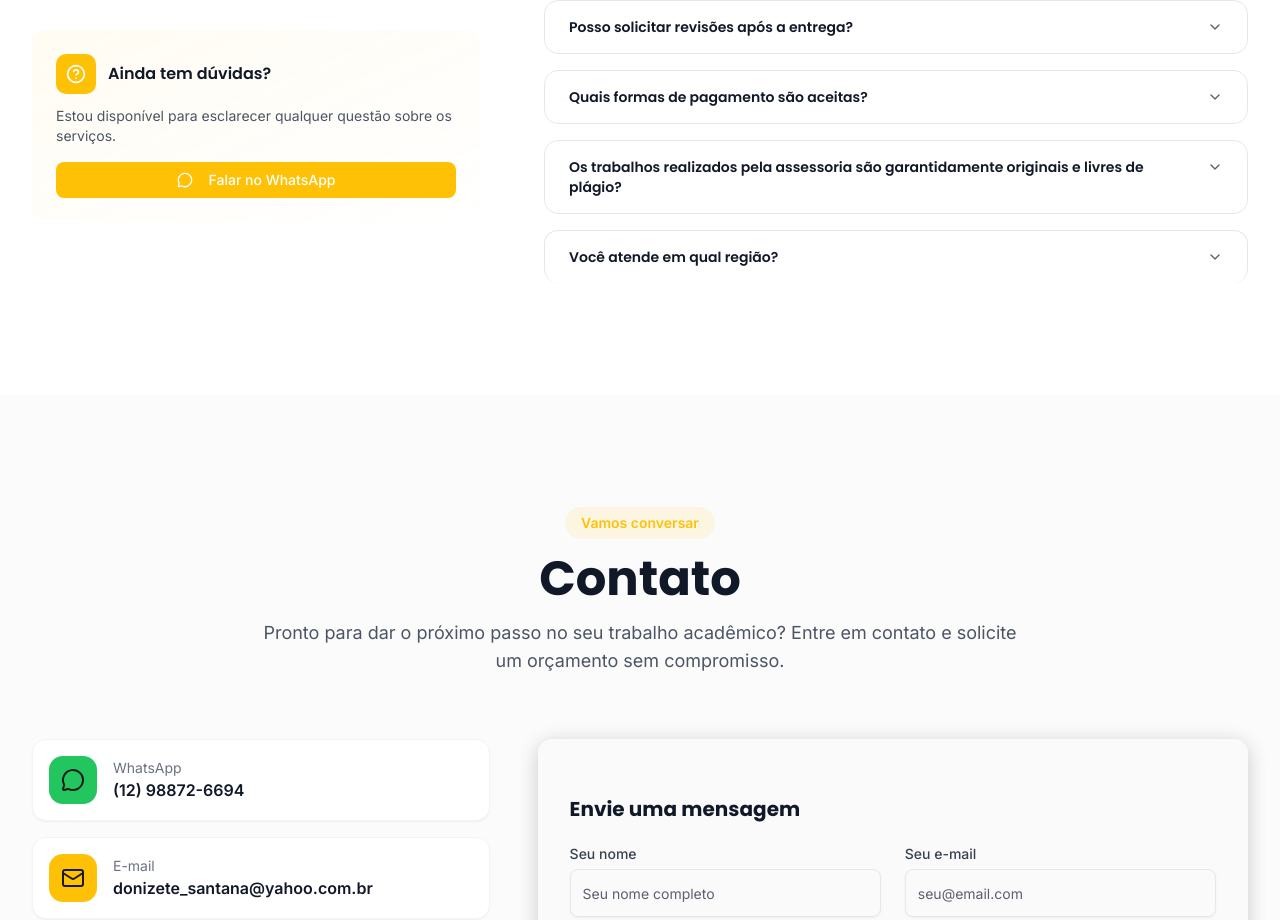
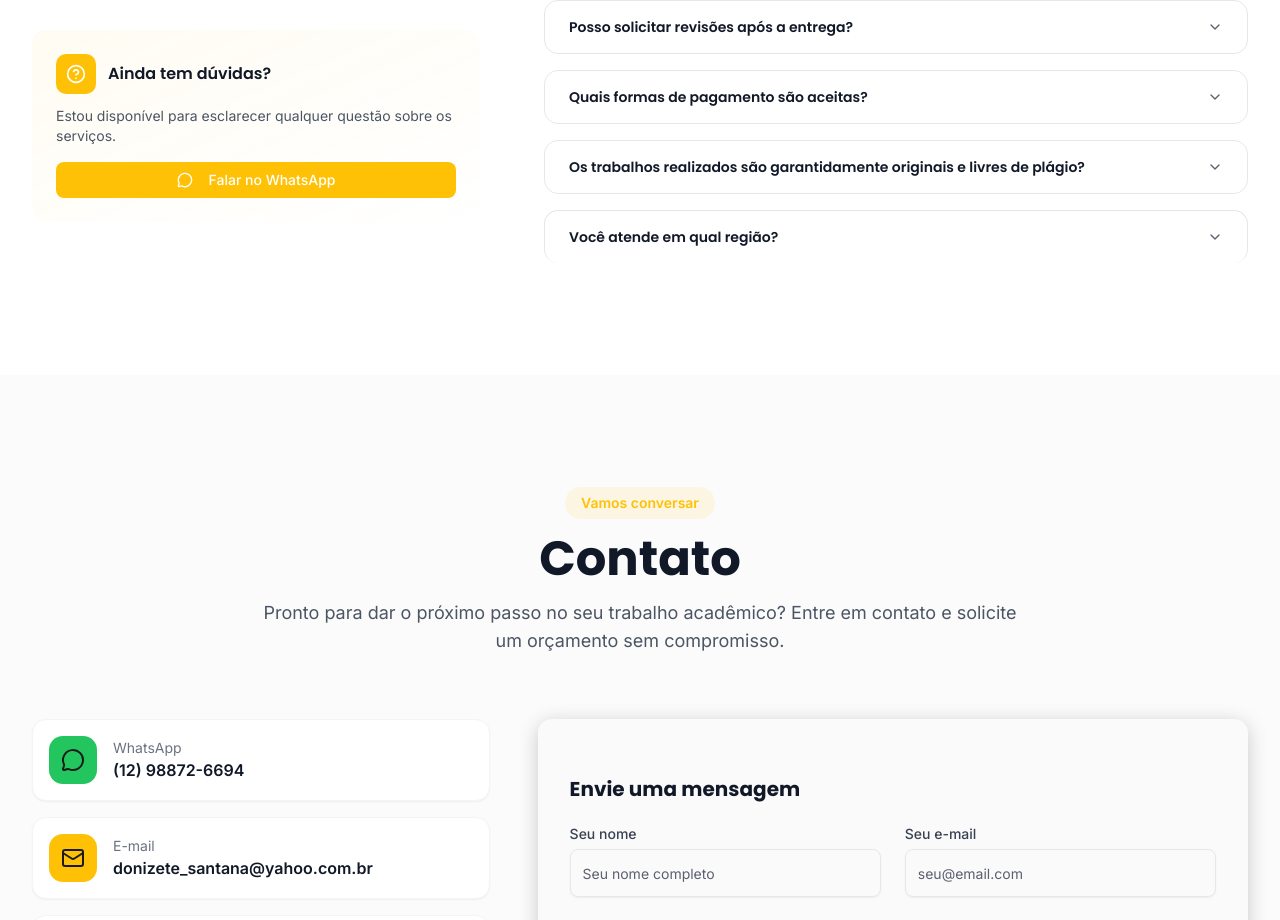
Before and after one commit to adilsonssdev/Portifolio_Donizete, a React (Vite) app: page / in a window 1280 px wide. Shown: the part 6126-7046 px from the top of the page. Built offline with nearby package versions, Linux system fonts and the light colour scheme.

Commit message:
ajustes na FAQ

```diff
--- a/src/config.ts
+++ b/src/config.ts
@@ -220,7 +220,7 @@ Seja você um estudante do ensino médio, graduação, mestrado ou doutorado, es
         resposta: "Aceito PIX, transferência bancária e pagamento via Mercado Pago. Para trabalhos de maior valor, posso parcelar em até 3x sem juros. O pagamento pode ser feito 50% no início e 50% na entrega, ou à vista com desconto.",
       },
       {
-        pergunta: "Os trabalhos realizados pela assessoria são garantidamente originais e livres de plágio?",
+        pergunta: "Os trabalhos realizados são garantidamente originais e livres de plágio?",
         resposta: "Sim. Todos os trabalhos produzidos são originalmente desenvolvidos, e empregamos rigorosas plataformas e software anti-plágio para assegurar a autenticidade de cada trabalho. Isso garante a integridade acadêmica e a satisfação de vocês clientes.",
       },
       {
```
